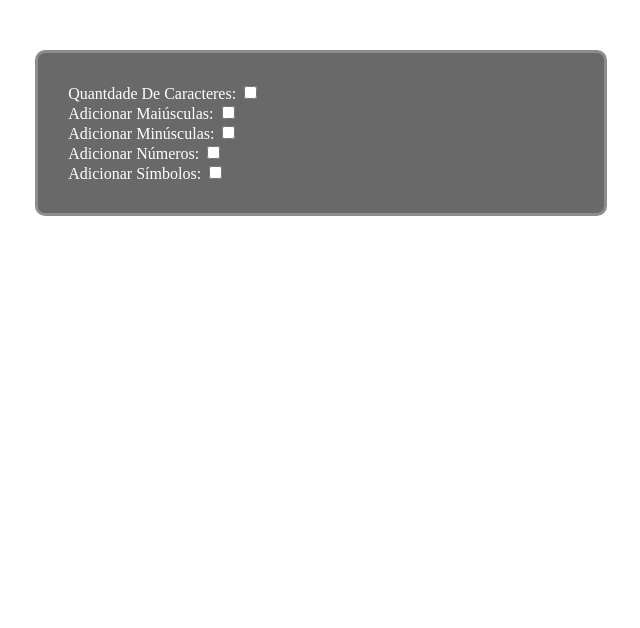
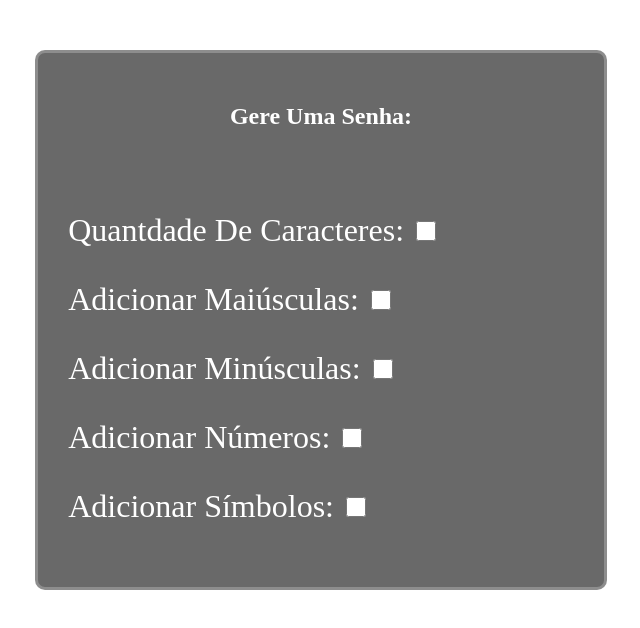
Before and after one commit to SammuDev/Gerador_De_Senhas, a plain HTML site: page index.html in a window 1280 px wide. Shown: the whole page, without its empty margins (319-959 px from the left). Drawn offline with Linux system fonts and the light colour scheme.

Commit message:
formatando a espaço de senhas

```diff
--- a/index.html
+++ b/index.html
@@ -9,15 +9,20 @@
 </head>
 
 <body>
+    <div class="div">
+        <h2>Gere Uma Senha:</h2>
 
-    <p class="password"></p>
+        <p class="password"></p>
 
-    <div class="div">
-        Quantdade De Caracteres: <input type="checkbox" id=""><br>
-        Adicionar Maiúsculas: <input type="checkbox" id=""><br>
-        Adicionar Minúsculas: <input type="checkbox" id=""><br>
-        Adicionar Números: <input type="checkbox" id=""><br>
-        Adicionar Símbolos: <input type="checkbox" id="">
+        <p class="options">Quantdade De Caracteres: <input type="checkbox" id=""></p>
+
+        <p class="options">Adicionar Maiúsculas: <input type="checkbox" id=""></p>
+
+        <p class="options">Adicionar Minúsculas: <input type="checkbox" id=""></p>
+
+        <p class="options">Adicionar Números: <input type="checkbox" id=""></p>
+
+        <p class="options">Adicionar Símbolos: <input type="checkbox" id=""></p>
     </div>
 
     <script src="script.js"></script>
--- a/style.css
+++ b/style.css
@@ -1,9 +1,25 @@
+h2 {
+    text-align: center;
+}
+.password {
+    color: rgb(0, 117, 252);
+    margin: 30px 0;
+    padding: 10px;
+    font-size: 2.5em;
+}
+.options {
+    font-size: 2em;
+}
+input[type='checkbox'] {
+    width: 20px;
+    height: 20px;
+}
 .div {
     background-color: dimgrey;
     border: 3px solid #c0c0c067;
     border-radius: 10px;
     color: #fff;
     margin: 50px auto;
+    padding: 30px;
     width: 40%;
-    padding: 30px;
 }
```
